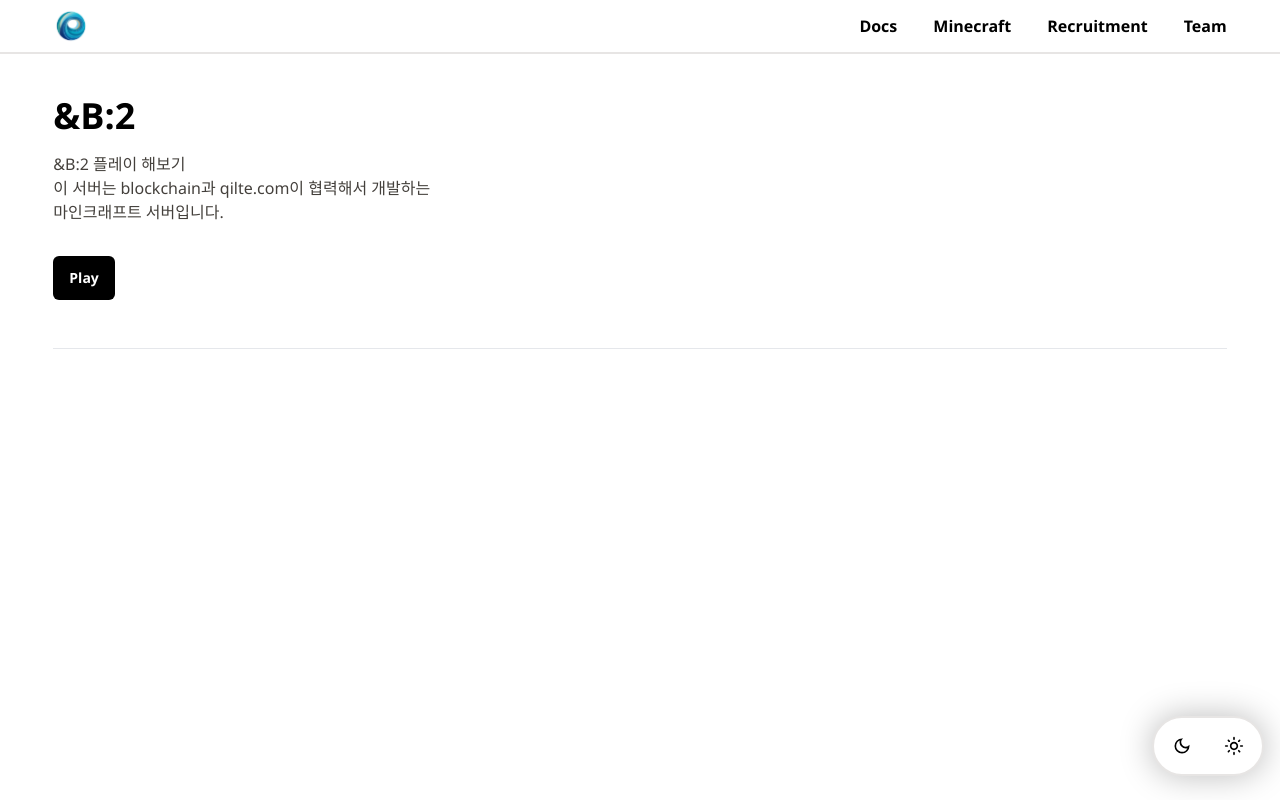
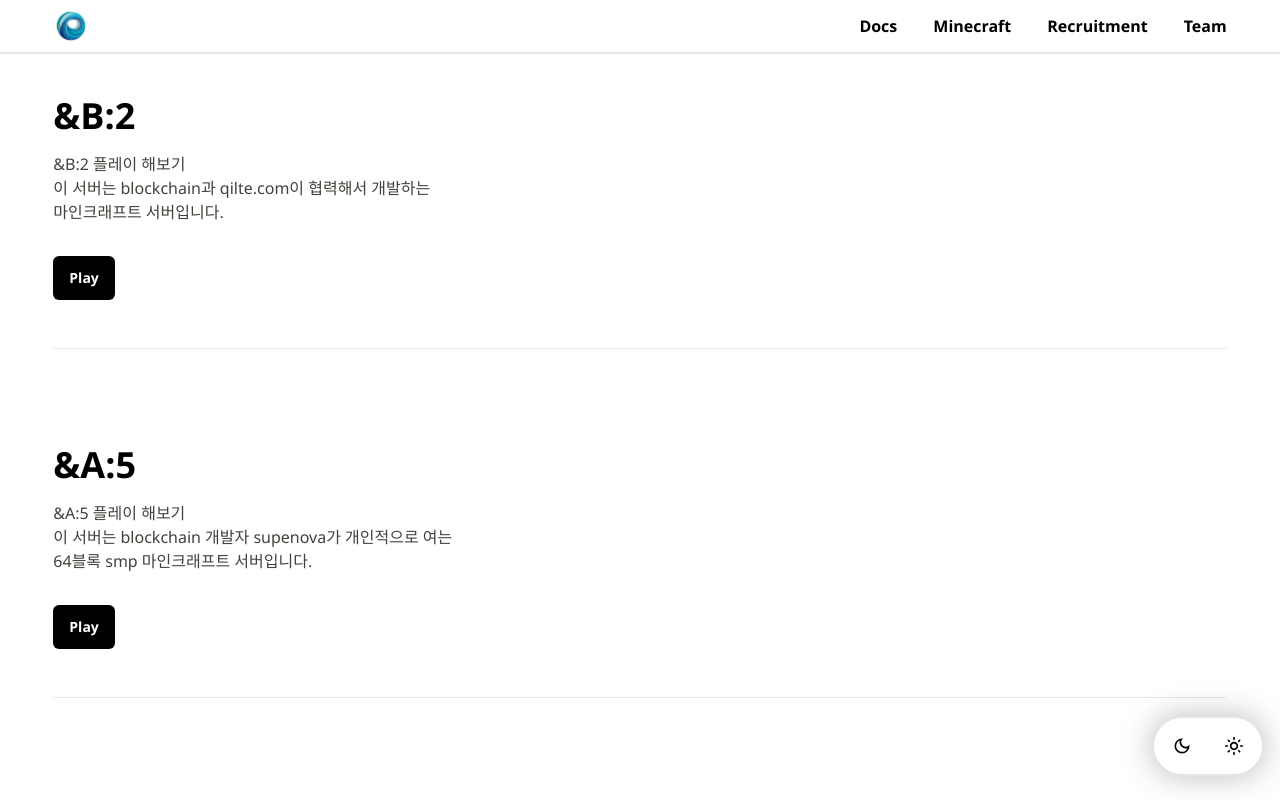
Before and after one commit to qwer71714/blockchain, a Next.js app: page /Pages/Minecraft in a window 1280 px wide. Built offline with nearby package versions, Linux system fonts and the light colour scheme.

Commit message:
Update page.tsx

```diff
--- a/app/Pages/Minecraft/page.tsx
+++ b/app/Pages/Minecraft/page.tsx
@@ -1,12 +1,8 @@
 import React from "react";
-import Image from "next/image";
-import Logo from "@/public/images/B22.jpg";
-import Logo2 from "@/public/images/B2.png";
 import Button from "@/app/components/Button";
 
 export default function Join() {
   return (
-
     <section className="container m-auto w-11/12">
     <div className="pt-24">
     <div className="flex items-center">
@@ -25,6 +21,23 @@
     </div>
     <hr className="dark:border-stone-700 mt-12" />
     </div>
+    <div className="pt-24">
+    <div className="flex items-center">
+      <div className="w-5/12">
+        <h1 className="text-4xl font-bold">&A:5</h1>
+        <p className="mt-4 text-base text-stone-700 dark:text-stone-300">
+        &A:5 플레이 해보기
+        <br />
+        이 서버는 blockchain 개발자 supenova가 개인적으로 여는
+        <br />64블록 smp 마인크래프트 서버입니다.
+        </p>
+        <div className="mt-8">
+          <Button>Play</Button>
+        </div>
+      </div>
+    </div>
+    <hr className="dark:border-stone-700 mt-12" />
+    </div>
     </section>
 
   );
```
